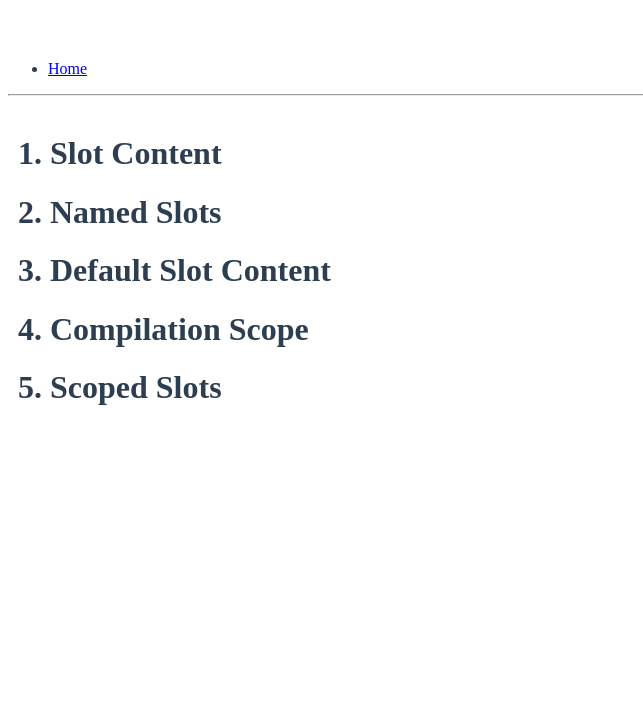
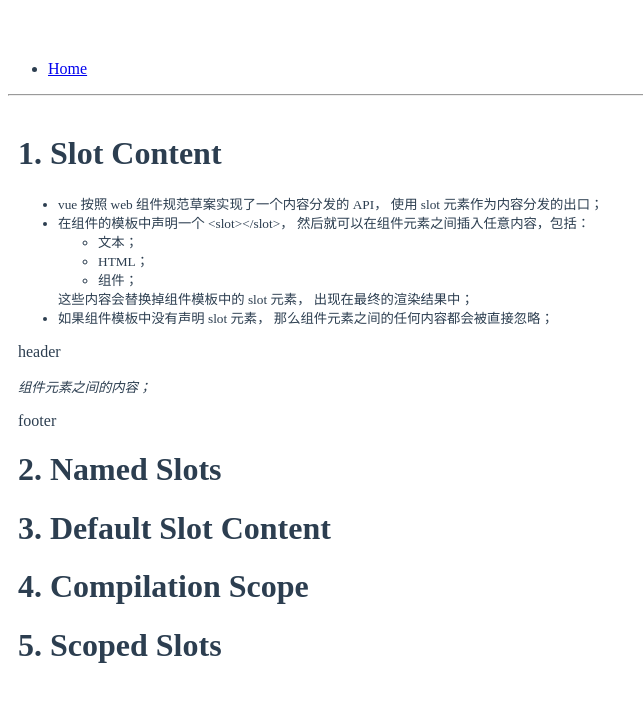
Before and after one commit to luotaoyeah/learning-vue, a Vue app: page /#/guide/slots in a window 1280 px wide. Shown: the top 702 px of the page, without its empty margins (0-643 px from the left). Built offline with nearby package versions, Linux system fonts and the light colour scheme.

Commit message:
slots: slot content

```diff
--- a/src/doc/guide/slots/slots-slot-content.vue
+++ b/src/doc/guide/slots/slots-slot-content.vue
@@ -1,7 +1,49 @@
 <template>
-  <div><h1>1. Slot Content</h1></div>
+  <div>
+    <h1>1. Slot Content</h1>
+    <small>
+      <ul>
+        <li>
+          vue 按照 web 组件规范草案实现了一个内容分发的 API，
+          使用 slot 元素作为内容分发的出口；
+        </li>
+        <li>
+          在组件的模板中声明一个 &lt;slot&gt;&lt;/slot&gt;，
+          然后就可以在组件元素之间插入任意内容，包括：
+          <ul>
+            <li>文本；</li>
+            <li>HTML；</li>
+            <li>组件；</li>
+          </ul>
+          这些内容会替换掉组件模板中的 slot 元素，
+          出现在最终的渲染结果中；
+        </li>
+        <li>
+          如果组件模板中没有声明 slot 元素，
+          那么组件元素之间的任何内容都会被直接忽略；
+        </li>
+      </ul>
+    </small>
+    <MyComponent01>
+      <small>
+        <i>组件元素之间的内容；</i>
+      </small>
+    </MyComponent01>
+  </div>
 </template>
 <script>
+import Vue from "vue";
+
+Vue.component("MyComponent01", {
+  template: `
+<div>
+    <p>header</p>
+    <slot></slot>
+    <p>footer</p>
+</div>
+  `
+});
+
 export default {
   data() {
     return {};
```
